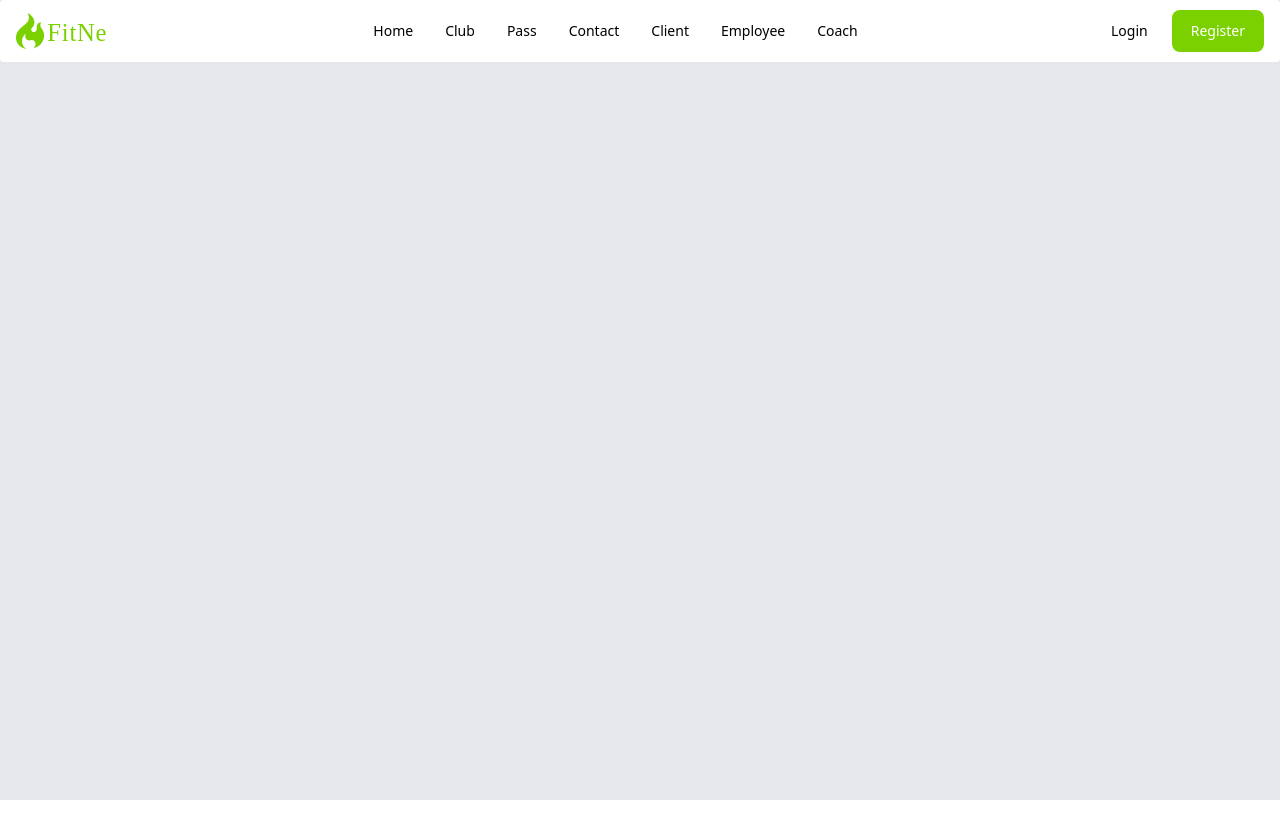
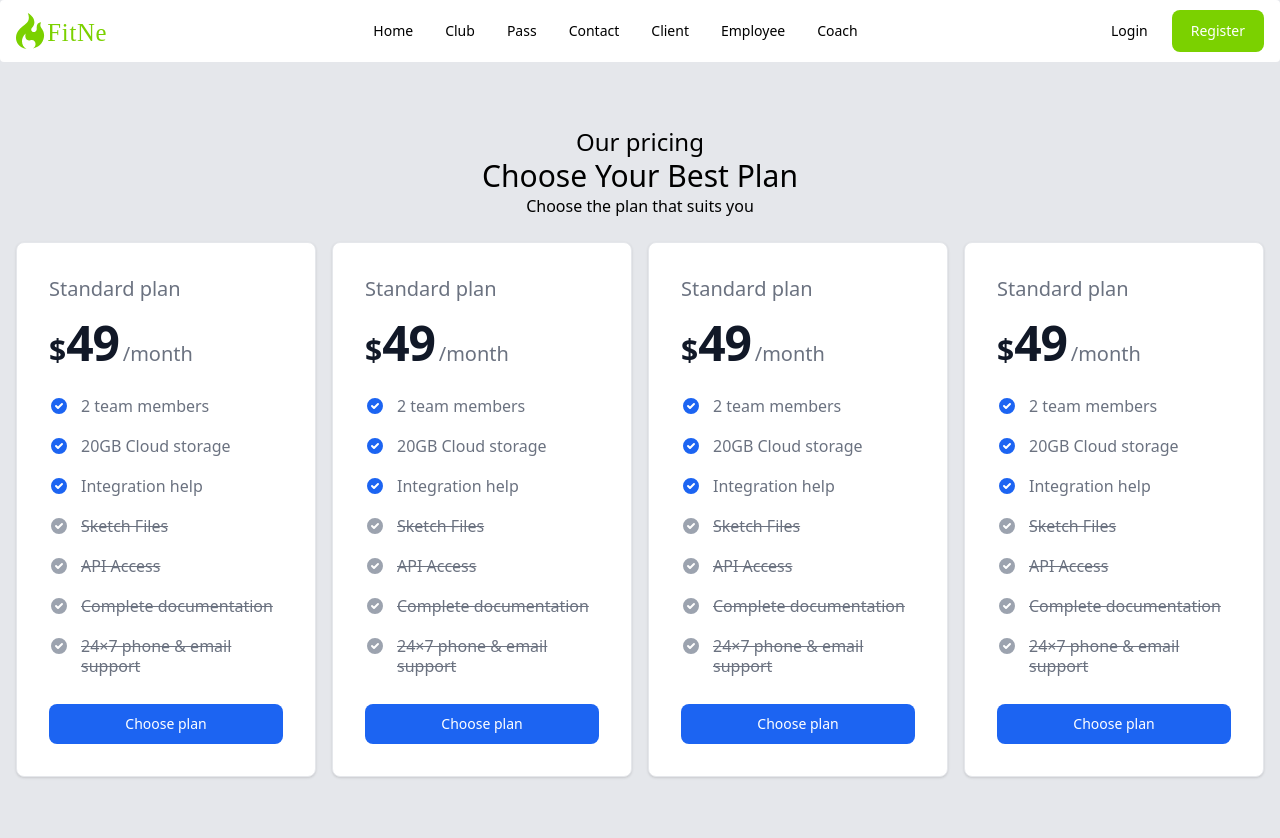
Before and after one commit to modul-sum-3/sum-front, a React (Create React App) app: page /pass in a window 1280 px wide. Shown: the top 838 px of the page. Before the commit the page ends 800 px from the top, so only its background shows below. Built offline with nearby package versions, Linux system fonts and the light colour scheme.

Commit message:
Create basic Pass layout

```diff
--- /dev/null
+++ b/src/components/PassCard.js
@@ -0,0 +1,162 @@
+const PassCard = () => {
+  return (
+    <div>
+      <div className="w-full max-w-sm rounded-lg border border-gray-200 bg-white p-4 shadow dark:border-gray-700 dark:bg-gray-800 sm:p-8">
+        <h5 className="mb-4 text-xl font-medium text-gray-500 dark:text-gray-400">
+          Standard plan
+        </h5>
+        <div className="flex items-baseline text-gray-900 dark:text-white">
+          <span className="text-3xl font-semibold">$</span>
+          <span className="text-5xl font-extrabold tracking-tight">49</span>
+          <span className="ml-1 text-xl font-normal text-gray-500 dark:text-gray-400">
+            /month
+          </span>
+        </div>
+
+        <ul role="list" className="my-7 space-y-5">
+          <li className="flex space-x-3">
+            <svg
+              aria-hidden="true"
+              className="h-5 w-5 flex-shrink-0 text-blue-600 dark:text-blue-500"
+              fill="currentColor"
+              viewBox="0 0 20 20"
+              xmlns="http://www.w3.org/2000/svg"
+            >
+              <title>Check icon</title>
+              <path
+                fill-rule="evenodd"
+                d="M10 18a8 8 0 100-16 8 8 0 000 16zm3.707-9.293a1 1 0 00-1.414-1.414L9 10.586 7.707 9.293a1 1 0 00-1.414 1.414l2 2a1 1 0 001.414 0l4-4z"
+                clip-rule="evenodd"
+              ></path>
+            </svg>
+            <span className="text-base font-normal leading-tight text-gray-500 dark:text-gray-400">
+              2 team members
+            </span>
+          </li>
+          <li className="flex space-x-3">
+            <svg
+              aria-hidden="true"
+              className="h-5 w-5 flex-shrink-0 text-blue-600 dark:text-blue-500"
+              fill="currentColor"
+              viewBox="0 0 20 20"
+              xmlns="http://www.w3.org/2000/svg"
+            >
+              <title>Check icon</title>
+              <path
+                fill-rule="evenodd"
+                d="M10 18a8 8 0 100-16 8 8 0 000 16zm3.707-9.293a1 1 0 00-1.414-1.414L9 10.586 7.707 9.293a1 1 0 00-1.414 1.414l2 2a1 1 0 001.414 0l4-4z"
+                clip-rule="evenodd"
+              ></path>
+            </svg>
+            <span className="text-base font-normal leading-tight text-gray-500 dark:text-gray-400">
+              20GB Cloud storage
+            </span>
+          </li>
+          <li className="flex space-x-3">
+            <svg
+              aria-hidden="true"
+              className="h-5 w-5 flex-shrink-0 text-blue-600 dark:text-blue-500"
+              fill="currentColor"
+              viewBox="0 0 20 20"
+              xmlns="http://www.w3.org/2000/svg"
+            >
+              <title>Check icon</title>
+              <path
+                fill-rule="evenodd"
+                d="M10 18a8 8 0 100-16 8 8 0 000 16zm3.707-9.293a1 1 0 00-1.414-1.414L9 10.586 7.707 9.293a1 1 0 00-1.414 1.414l2 2a1 1 0 001.414 0l4-4z"
+                clip-rule="evenodd"
+              ></path>
+            </svg>
+            <span className="text-base font-normal leading-tight text-gray-500 dark:text-gray-400">
+              Integration help
+            </span>
+          </li>
+          <li className="flex space-x-3 line-through decoration-gray-500">
+            <svg
+              aria-hidden="true"
+              className="h-5 w-5 flex-shrink-0 text-gray-400 dark:text-gray-500"
+              fill="currentColor"
+              viewBox="0 0 20 20"
+              xmlns="http://www.w3.org/2000/svg"
+            >
+              <title>Check icon</title>
+              <path
+                fill-rule="evenodd"
+                d="M10 18a8 8 0 100-16 8 8 0 000 16zm3.707-9.293a1 1 0 00-1.414-1.414L9 10.586 7.707 9.293a1 1 0 00-1.414 1.414l2 2a1 1 0 001.414 0l4-4z"
+                clip-rule="evenodd"
+              ></path>
+            </svg>
+            <span className="text-base font-normal leading-tight text-gray-500">
+              Sketch Files
+            </span>
+          </li>
+          <li className="flex space-x-3 line-through decoration-gray-500">
+            <svg
+              aria-hidden="true"
+              className="h-5 w-5 flex-shrink-0 text-gray-400 dark:text-gray-500"
+              fill="currentColor"
+              viewBox="0 0 20 20"
+              xmlns="http://www.w3.org/2000/svg"
+            >
+              <title>Check icon</title>
+              <path
+                fill-rule="evenodd"
+                d="M10 18a8 8 0 100-16 8 8 0 000 16zm3.707-9.293a1 1 0 00-1.414-1.414L9 10.586 7.707 9.293a1 1 0 00-1.414 1.414l2 2a1 1 0 001.414 0l4-4z"
+                clip-rule="evenodd"
+              ></path>
+            </svg>
+            <span className="text-base font-normal leading-tight text-gray-500">
+              API Access
+            </span>
+          </li>
+          <li className="flex space-x-3 line-through decoration-gray-500">
+            <svg
+              aria-hidden="true"
+              className="h-5 w-5 flex-shrink-0 text-gray-400 dark:text-gray-500"
+              fill="currentColor"
+              viewBox="0 0 20 20"
+              xmlns="http://www.w3.org/2000/svg"
+            >
+              <title>Check icon</title>
+              <path
+                fill-rule="evenodd"
+                d="M10 18a8 8 0 100-16 8 8 0 000 16zm3.707-9.293a1 1 0 00-1.414-1.414L9 10.586 7.707 9.293a1 1 0 00-1.414 1.414l2 2a1 1 0 001.414 0l4-4z"
+                clip-rule="evenodd"
+              ></path>
+            </svg>
+            <span className="text-base font-normal leading-tight text-gray-500">
+              Complete documentation
+            </span>
+          </li>
+          <li className="flex space-x-3 line-through decoration-gray-500">
+            <svg
+              aria-hidden="true"
+              className="h-5 w-5 flex-shrink-0 text-gray-400 dark:text-gray-500"
+              fill="currentColor"
+              viewBox="0 0 20 20"
+              xmlns="http://www.w3.org/2000/svg"
+            >
+              <title>Check icon</title>
+              <path
+                fill-rule="evenodd"
+                d="M10 18a8 8 0 100-16 8 8 0 000 16zm3.707-9.293a1 1 0 00-1.414-1.414L9 10.586 7.707 9.293a1 1 0 00-1.414 1.414l2 2a1 1 0 001.414 0l4-4z"
+                clip-rule="evenodd"
+              ></path>
+            </svg>
+            <span className="text-base font-normal leading-tight text-gray-500">
+              24×7 phone & email support
+            </span>
+          </li>
+        </ul>
+        <button
+          type="button"
+          className="inline-flex w-full justify-center rounded-lg bg-blue-600 px-5 py-2.5 text-center text-sm font-medium text-white hover:bg-blue-700 focus:outline-none focus:ring-4 focus:ring-blue-200 dark:focus:ring-blue-900"
+        >
+          Choose plan
+        </button>
+      </div>
+    </div>
+  );
+};
+
+export default PassCard;
--- a/src/pages/Pass.js
+++ b/src/pages/Pass.js
@@ -1,9 +1,22 @@
+import PassCard from "../components/PassCard";
 import MainTemplate from "../templates/MainTemplate";
 
 const Pass = () => {
   return (
     <div>
-      <MainTemplate></MainTemplate>
+      <MainTemplate>
+        <div className="flex flex-col items-center">
+          <h2>Our pricing</h2>
+          <h1>Choose Your Best Plan</h1>
+          <p>Choose the plan that suits you</p>
+        </div>
+        <div className="my-6 flex gap-4">
+          <PassCard />
+          <PassCard />
+          <PassCard />
+          <PassCard />
+        </div>
+      </MainTemplate>
     </div>
   );
 };
--- a/src/templates/MainTemplate.js
+++ b/src/templates/MainTemplate.js
@@ -4,7 +4,7 @@ const MainTemplate = ({ children }) => {
   return (
     <div className="flex min-h-screen flex-col bg-gray-200">
       <Navbar />
-      <div className="w-full max-w-screen-xl flex-grow self-center px-2 sm:px-4">
+      <div className="w-full max-w-screen-xl flex-grow self-center px-2 py-16 sm:px-4">
         {children}
       </div>
     </div>
```
